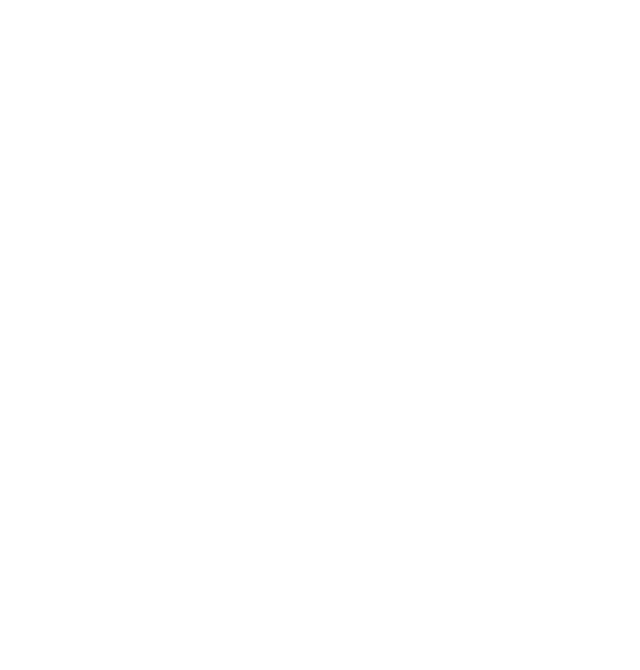
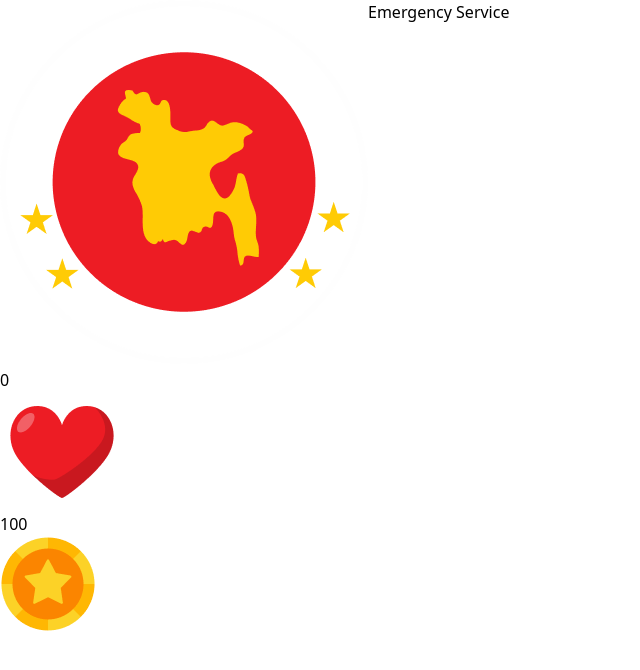
Before and after one commit to armamunsyl/assignment-5, a plain HTML site: page index.html in a window 1280 px wide. Shown: the whole page, without its empty margins (0-640 px from the left). Drawn offline with nearby package versions, Linux system fonts and the light colour scheme.

Commit message:
making structure

```diff
--- a/index.html
+++ b/index.html
@@ -3,15 +3,30 @@
 <head>
     <meta charset="UTF-8">
     <meta name="viewport" content="width=device-width, initial-scale=1.0">
-    <title>Document</title>
+    <script src="https://cdn.tailwindcss.com"></script>
+
+    <title>Emergency Service</title>
 </head>
 <body>
     <nav>
+    <div>
+        <div class="flex">
+        <img src="assets/logo-dark.png" alt="">
+        <h1>Emergency Service</h1>
+     </div>
+    </div>
      <div>
+        <div>
+            <p>0</p>
+            <img src="assets/heart.png" alt="">
+        </div>
+        <div>
+            <p>100</p>
+            <img src="assets/coin.png" alt="">
+        </div>
+        <div>
 
-     </div>
-     <div>
-
+        </div>
      </div>
     </nav>
 </body>
```
